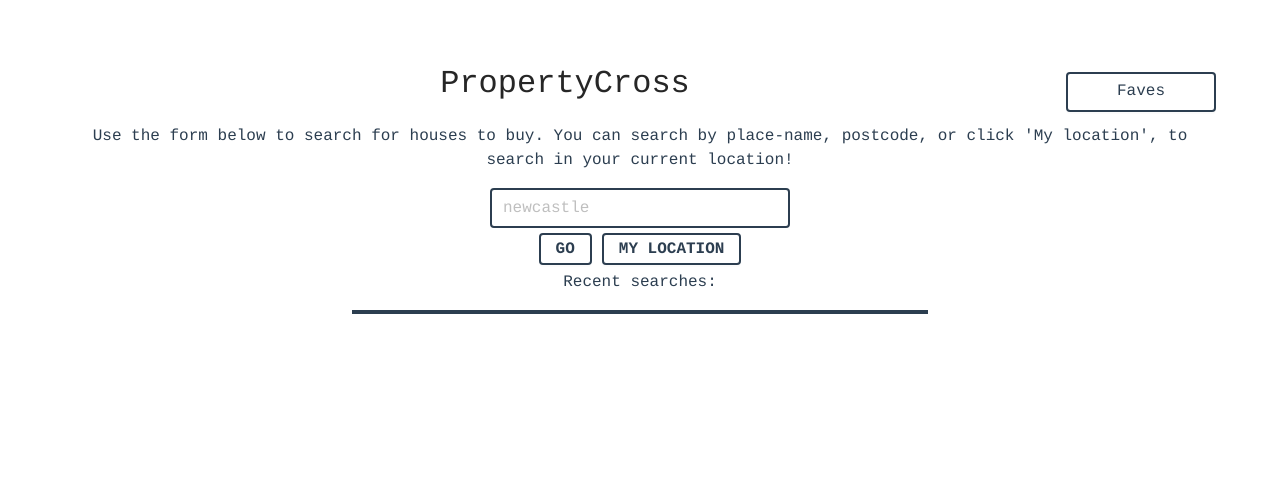
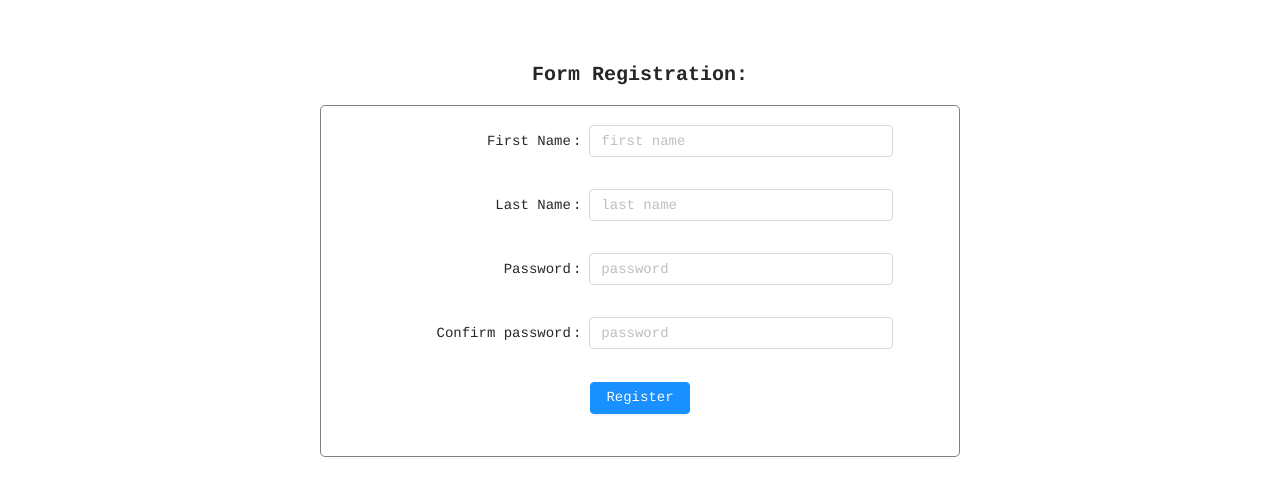
Before and after one commit to IrinaFitas/property-cross, a Vue app: page /form in a window 1280 px wide. Before the commit this address led to /result. Shown: the top 496 px of the page. Built offline with nearby package versions, Linux system fonts and the light colour scheme.

Commit message:
Created Registration Component and stylized it

```diff
--- a/src/components/CurrentProperty.vue
+++ b/src/components/CurrentProperty.vue
@@ -28,7 +28,7 @@ export default {
         }
     },
     computed: {
-        ...mapGetters(["currentProperty"])
+        ...mapGetters(["currentProperty", "checkInFavourite"])
     },
     created() {
         this.checkCurrentProperty();
--- /dev/null
+++ b/src/components/RegistrationForm.vue
@@ -0,0 +1,60 @@
+<template>
+    <div>
+        <h3>Form Registration:</h3>
+        <a-form class="form">
+            <a-form-item label="First Name:" :label-col="labelCol" :wrapper-col="wrapperCol">
+                <a-input placeholder="first name" />
+            </a-form-item>
+
+
+            <a-form-item label="Last Name:" :label-col="labelCol" :wrapper-col="wrapperCol">
+                <a-input placeholder="last name" />
+            </a-form-item>
+
+            <a-form-item label="Password:" :label-col="labelCol" :wrapper-col="wrapperCol">
+                <a-input placeholder="password" type="password" />
+            </a-form-item>
+
+            <a-form-item label="Confirm password:" :label-col="labelCol" :wrapper-col="wrapperCol">
+                <a-input placeholder="password" type="password" />
+            </a-form-item>
+
+            <a-form-item>
+                <a-button type="primary" html-type="submit">Register</a-button>
+            </a-form-item>
+        </a-form>
+    </div>
+</template>
+
+<script>
+export default {
+    data() {
+        return {
+            labelCol: {
+                xs: { span: 34 },
+                sm: { span: 10 },
+            },
+            wrapperCol: {
+                xs: { span: 34 },
+                sm: { span: 12 },
+            },
+        };
+    }
+}
+</script>
+
+
+<style scoped>
+    h3 {
+        font-weight: bold;
+        margin-bottom: 15px;
+        font-size: 20px;
+    }
+    .form {
+        width: 50%;
+        padding: 15px;
+        border-radius: 5px;
+        border: 1px solid grey;
+        margin: 0 auto;
+    }
+</style>
--- a/src/routes.js
+++ b/src/routes.js
@@ -5,6 +5,7 @@ import ListOfResult from "./components/ListOfResult.vue";
 import ListOfLocation from "./components/ListOfLocation.vue";
 import CurrentProperty from "./components/CurrentProperty.vue";
 import Favourites from "./components/Favourites.vue";
+import RegistrationForm from "./components/RegistrationForm.vue";
 
 export const routes = [
     { path: "", component: InitialPage, redirect: "/result", children: [
@@ -15,5 +16,6 @@ export const routes = [
     { path: "/locations", component: ListOfLocation},
     { path: "/current", component: CurrentProperty},
     { path: "/favourites", component: Favourites},
+    { path: "/form", component: RegistrationForm},
     { path: "*", redirect: "/"}
 ];
```
